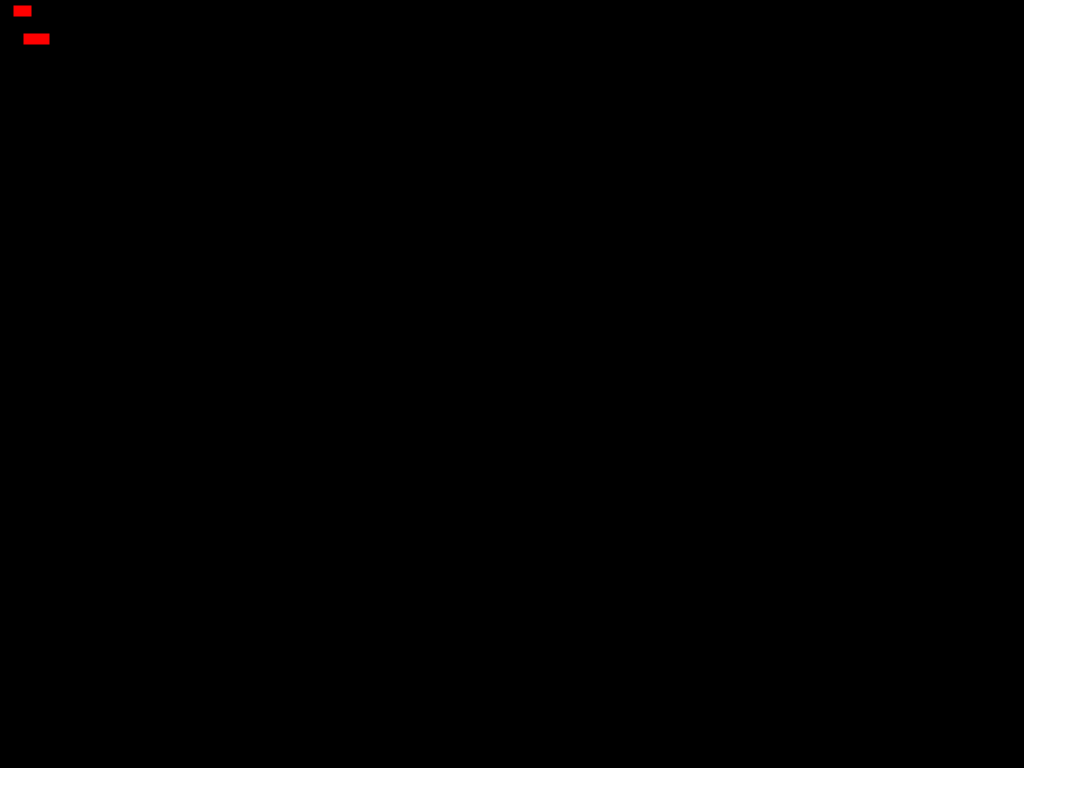
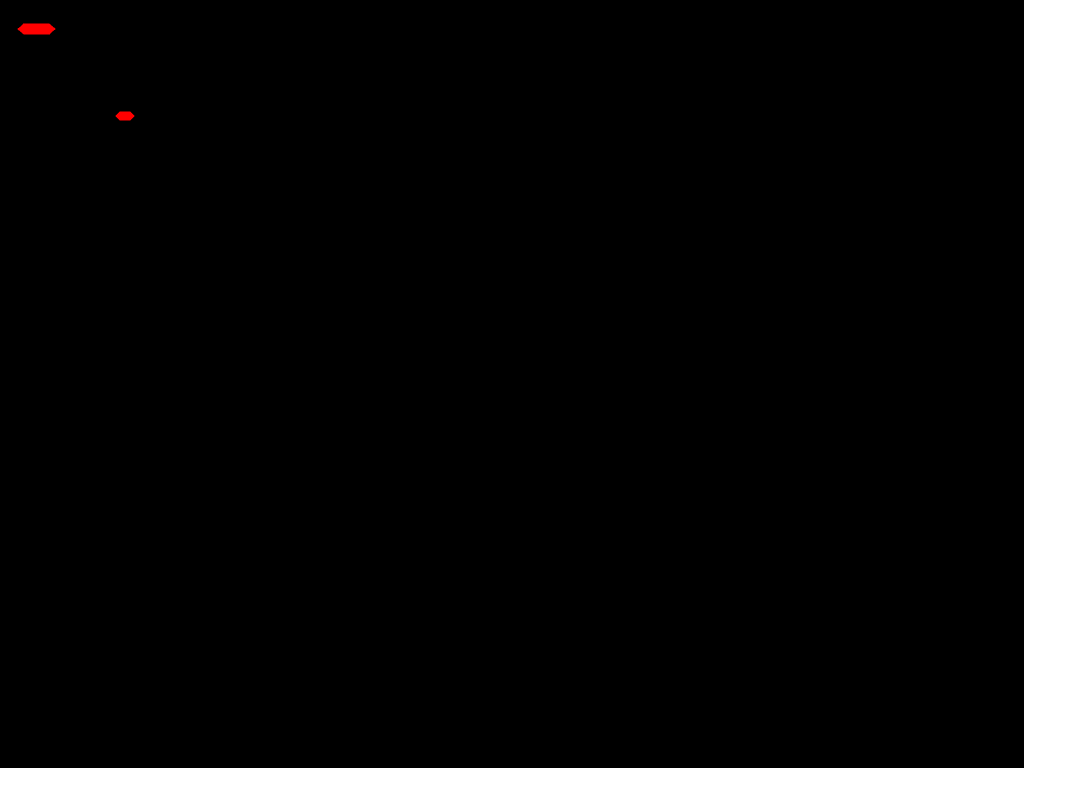
Before and after one commit to StrongSad388/Ace, a plain HTML site: page public/Ace0.html in a window 1280 px wide. Shown: the whole page, without its empty margins (0-1087 px from the left). Drawn offline with Linux system fonts and the light colour scheme.

Commit message:
Draw polygons for ships

```diff
--- a/public/Ace0.html
+++ b/public/Ace0.html
@@ -39,7 +39,7 @@
             app.stage.addChild(gameScene);
             tink = new Tink(PIXI, app.renderer.view);
             bump = new Bump(PIXI);
-            Enterprise = new AceShip('e', 'frigate', 7, 3, 'red');
+            Enterprise = new AceShip('e', 'frigate', 40, 40, 'red');
             Nimitz = new AceShip('n', 'battleship', 12, 17, 'red');
             //console.log(`theShip: ${theFrigate.name} ${theShip.shipClass}`);
             gameScene.addChild(Enterprise);
--- a/public/AceShips.js
+++ b/public/AceShips.js
@@ -21,19 +21,44 @@ class AceShip extends PIXI.Container {
         graphic.addChild(this.nameGraphic);
     }
     drawFrigate() {
+        // Triangle
+        //const path = [
+        //    this.x - 8, this.y + 10,
+        //    this.x + 8, this.y + 10,
+        //    this.x, this.y
+        //];
+        const path = [
+            this.x, this.y,
+            this.x + 10, this.y,
+            this.x + 14, this.y - 4,
+            this.x + 10, this.y - 8,
+            this.x, this.y - 8,
+            this.x - 4, this.y - 4
+        ]
         const graphic = this.graphic;
         graphic.clear();
         graphic.lineStyle(1, this.color);
         graphic.beginFill(this.color);
-        graphic.drawRect(this.x, this.y, 17, 10);
+        //graphic.drawRect(this.x, this.y, 17, 10);
+        graphic.drawPolygon(path);
+        graphic.position.set(this.x, this.y);
         graphic.endFill();
    }
    drawBattleShip() {
+        const path = [
+            this.x, this.y,
+            this.x + 25, this.y,
+            this.x + 31, this.y - 5,
+            this.x + 25, this.y - 10,
+            this.x, this.y - 10,
+            this.x - 6, this.y - 5
+        ]
        const graphic = this.graphic;
        graphic.clear();
        graphic.lineStyle(1, this.color);
        graphic.beginFill(this.color);
-       graphic.drawRect(this.x, this.y, 25, 10);
+       graphic.drawPolygon(path);
+       //graphic.drawRect(this.x, this.y, 25, 10);
        graphic.endFill();
    }
    move(vX = 0, vY = 0) {
```
